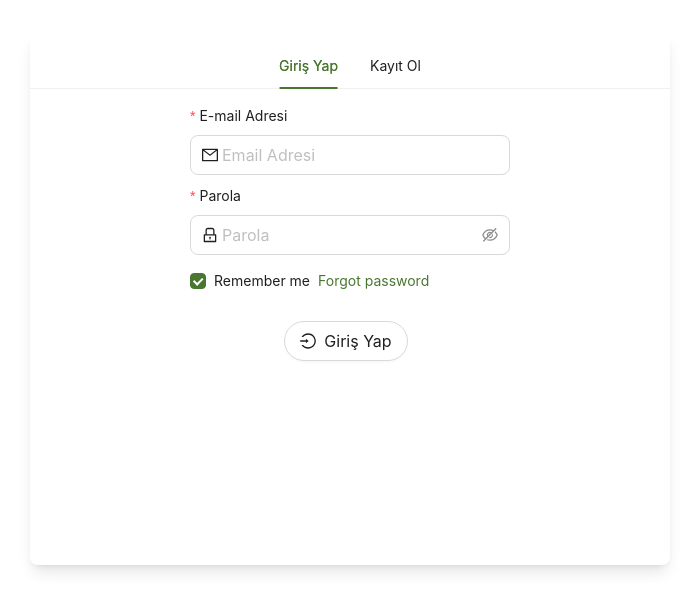
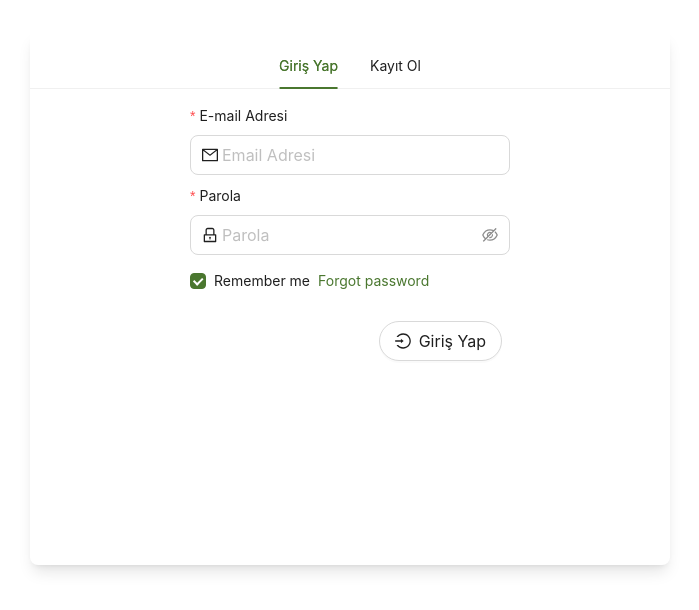
Before and after one commit to Takasla-Degis-Tokusun-Kolay-Yolu/web-client, a React (Vite) app: page /auth in a window 1280 px wide. Shown: the part 102-712 px from the top of the page, without its empty margins (290-989 px from the left). Built offline with nearby package versions, Linux system fonts and the light colour scheme.

Commit message:
auth buttons aligned right side

```diff
--- a/src/pages/SignIn.jsx
+++ b/src/pages/SignIn.jsx
@@ -102,7 +102,7 @@ const SignIn = () => {
       </Form.Item>
 
       <Form.Item>
-        <div className="flex flex-rol justify-center items-center align-center">
+        <div className="flex flex-rol justify-end items-center align-center">
           <Button
             htmlType={"submit"}
             className={"mr-2 text-brand-color flex items-center"}
--- a/src/pages/SignUp.jsx
+++ b/src/pages/SignUp.jsx
@@ -196,7 +196,7 @@ const SignUp = () => {
         </Form.Item>
       </div>
       <Form.Item>
-        <div className="flex flex-rol justify-center items-center align-center">
+        <div className="flex flex-rol justify-end items-center align-center">
           <Button
             htmlType={"submit"}
             className={"mr-2 text-brand-color flex items-center"}
```
